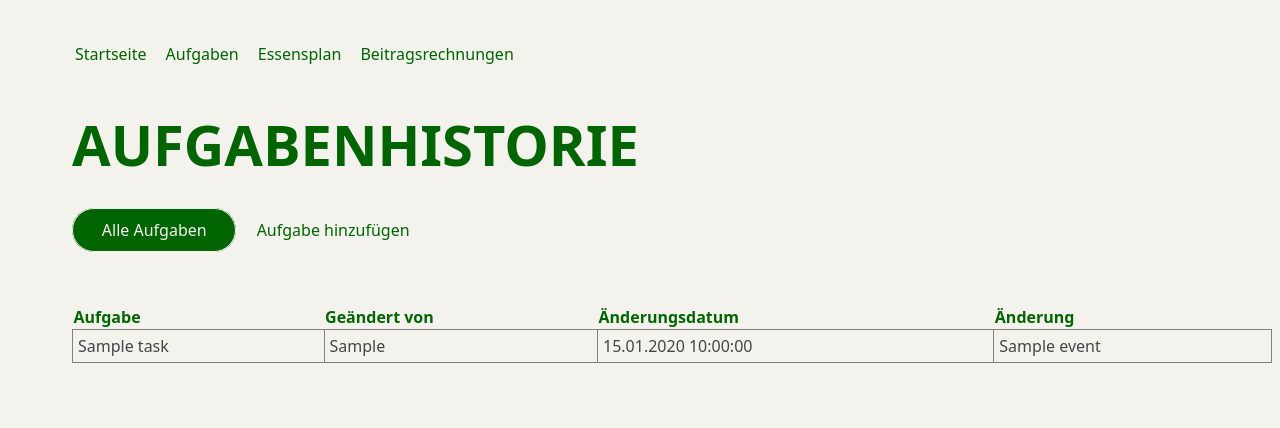
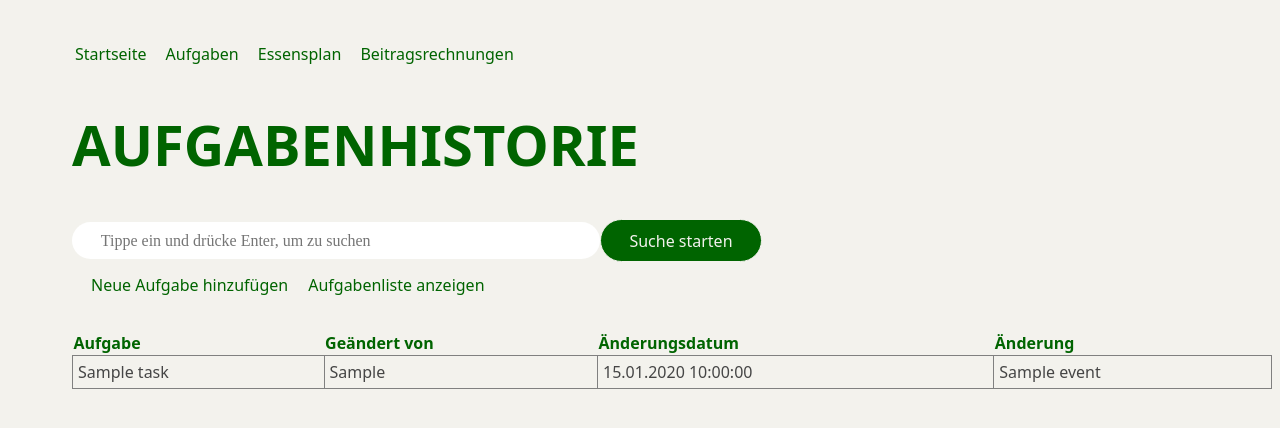
Before and after one commit to anhduccy/wg-website, a Django app: template app/templates/tasks/task_history_view.html in a window 1280 px wide. Shown: the top 428 px of the page. Run offline with Django 5.2, Linux system fonts and the light colour scheme; tables that the repository leaves empty hold one stand-in row (values such as "Sample post"); the template is opened without the code that fills it: values that come from a table or form of the project are taken from there, most other values are stand-ins (such as "Sample title", 1, 10 or a date in 2020); parts of the project's set-up code (start-up, migrations or seed data) failed here and were passed over.

Commit message:
Add searchbar to task_history_view

```diff
--- a/app/templates/tasks/task_history_view.html
+++ b/app/templates/tasks/task_history_view.html
@@ -3,6 +3,7 @@
 <html>
     <head>
         <link rel="stylesheet" href="{% static 'main.css' %}">
+        <link rel="stylesheet" href="{% static 'form.css' %}">
         <style>
             .cell td {
                 border:1px solid gray;
@@ -13,10 +14,19 @@
         <div class="header">
             {% include 'sidebar.html' %}
             <h1 style="text-transform: uppercase;">Aufgabenhistorie</h1>
-            <h3><a href="{% url 'tasks' %}" class="btn">Alle Aufgaben</a> <a href="{% url 'tasks-add' %}" class="sidebar-col" style="padding-left: 1em;">Aufgabe hinzufügen</a></h3>
+            <form method="GET" action="{% url 'tasks-history' %}">
+                <div style="display: flex; align-items: center;">
+                    {{ search_form }}
+                    <button type="submit" class="btn">Suche starten</button>
+                </div>
+            </form>
+            <table style="margin-top: 0.55em;">
+                <td> <a href="{% url 'tasks-add' %}" class="sidebar-col" style="padding-left: 1em;">Neue Aufgabe hinzufügen</a></td>
+                <td><a href="{% url 'tasks' %}" class="sidebar-col">Aufgabenliste anzeigen</a></td>
+            </table>
         </div>
 
-        <div class="content">
+        <div class="content" style="margin-top: -4em;">
             <table style="width:100%; min-width: 1200px; text-align: left; border-collapse: collapse; border:none" class="list">
                     <tr style="color: #006400;">
                         <th>Aufgabe</th>
--- a/wg/forms.py
+++ b/wg/forms.py
@@ -177,6 +177,7 @@ class TaskCheckboxForm(forms.ModelForm):
 class TaskSearchForm(forms.Form):
      query = forms.CharField(label='', max_length=100, required=False, widget=forms.TextInput(attrs={'id': 'search', 'placeholder': 'Tippe ein und drücke Enter, um zu suchen', 'class': 'searchbar', 'size': '50'}))
 
+
 class CurrencyInput(forms.NumberInput):
     template_name = "currency.html"
 
```
Also changed, not shown: app/views/task_view.py (+8 -1 lines).
